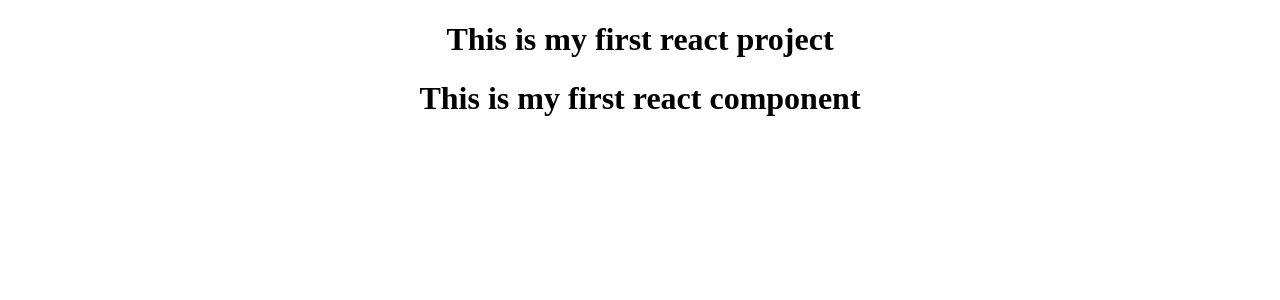
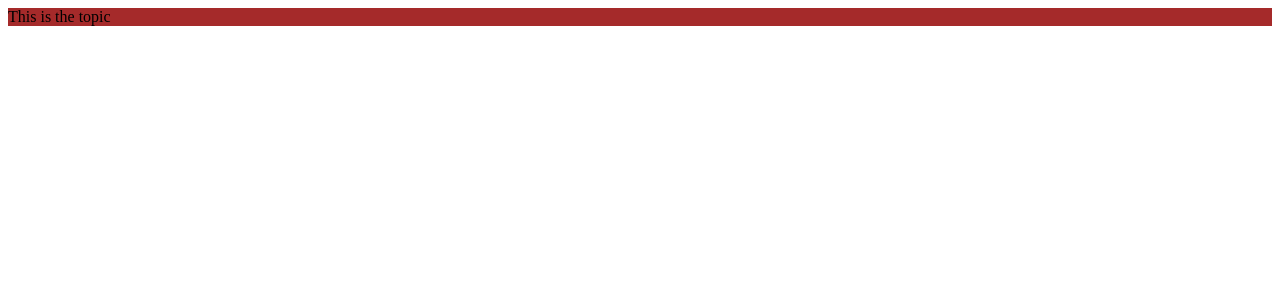
Before and after one commit to Chandima0406/ReactPractice, a React (Create React App) app: page / in a window 1280 px wide. Shown: the top 300 px of the page. Built offline with nearby package versions, Linux system fonts and the light colour scheme.

Commit message:
Css for react

```diff
--- a/src/App.css
+++ b/src/App.css
@@ -1,5 +1,5 @@
 .App {
-  text-align: center;
+  text-align: left;
 }
 
 .App-logo {
--- a/src/App.js
+++ b/src/App.js
@@ -1,12 +1,11 @@
 import logo from './logo.svg';
 import './App.css';
-import Partone from './Components/Partone';
+import Home from './Pages/Home';
 
 function App() {
   return (
     <div className="App">
-      <h1>This is my first react project</h1>
-      <Partone/>
+      <Home/>
     </div>
   );
 }
--- a/src/Components/Partone.js
+++ /dev/null
@@ -1,9 +0,0 @@
-import React from 'react'
-
-export default function Partone() {
-  return (
-    <div>
-      <h1>This is my first react component</h1>
-    </div>
-  )
-}
--- /dev/null
+++ b/src/Components/Topicbox.js
@@ -0,0 +1,12 @@
+import React from 'react'
+import './topicbox.css'
+
+export default function Topicbox() {
+  return (
+    <div>
+      <div className="topicbox">
+        <span>This is the topic</span>
+      </div>
+    </div>
+  )
+}
--- /dev/null
+++ b/src/Components/topicbox.css
@@ -0,0 +1,3 @@
+.topicbox{
+    background-color: brown;
+}
--- /dev/null
+++ b/src/Pages/Home.js
@@ -0,0 +1,10 @@
+import React from 'react'
+import Topicbox from '../Components/Topicbox'
+
+export default function Home() {
+  return (
+    <div>
+      <Topicbox/>
+    </div>
+  )
+}
--- a/src/index.css
+++ /dev/null
@@ -1,13 +0,0 @@
-body {
-  margin: 0;
-  font-family: -apple-system, BlinkMacSystemFont, 'Segoe UI', 'Roboto', 'Oxygen',
-    'Ubuntu', 'Cantarell', 'Fira Sans', 'Droid Sans', 'Helvetica Neue',
-    sans-serif;
-  -webkit-font-smoothing: antialiased;
-  -moz-osx-font-smoothing: grayscale;
-}
-
-code {
-  font-family: source-code-pro, Menlo, Monaco, Consolas, 'Courier New',
-    monospace;
-}
```
Also changed, not shown: src/index.js (line endings or trailing spaces).
